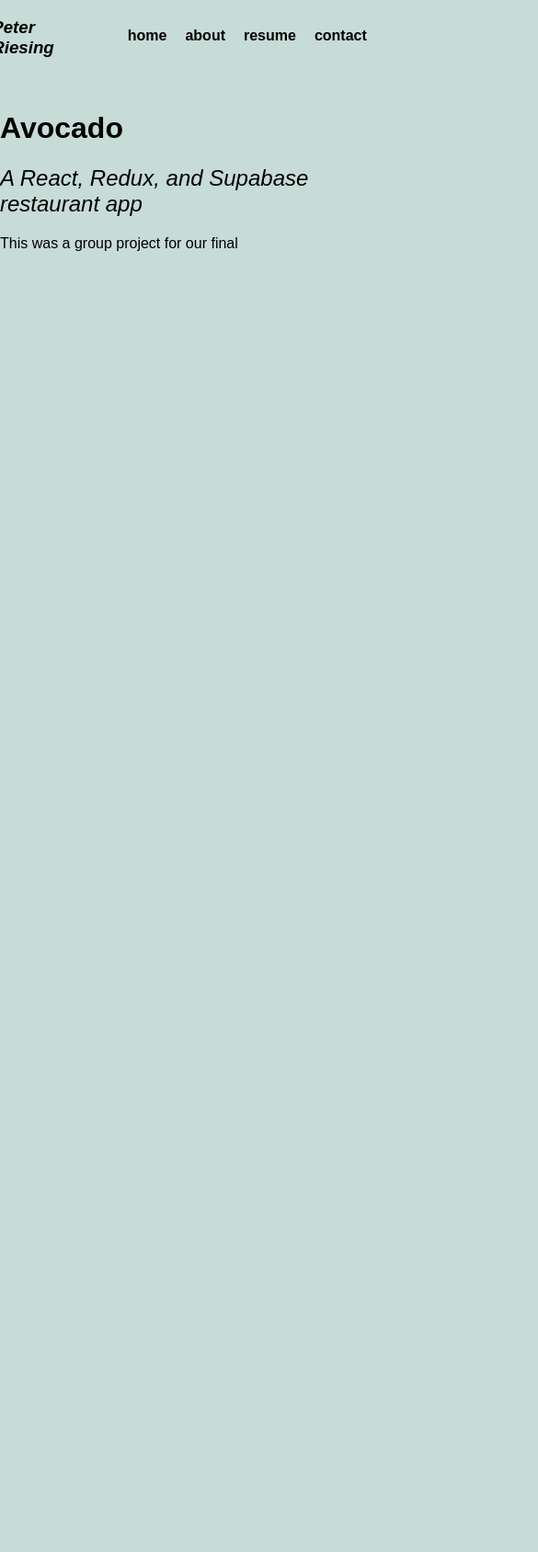
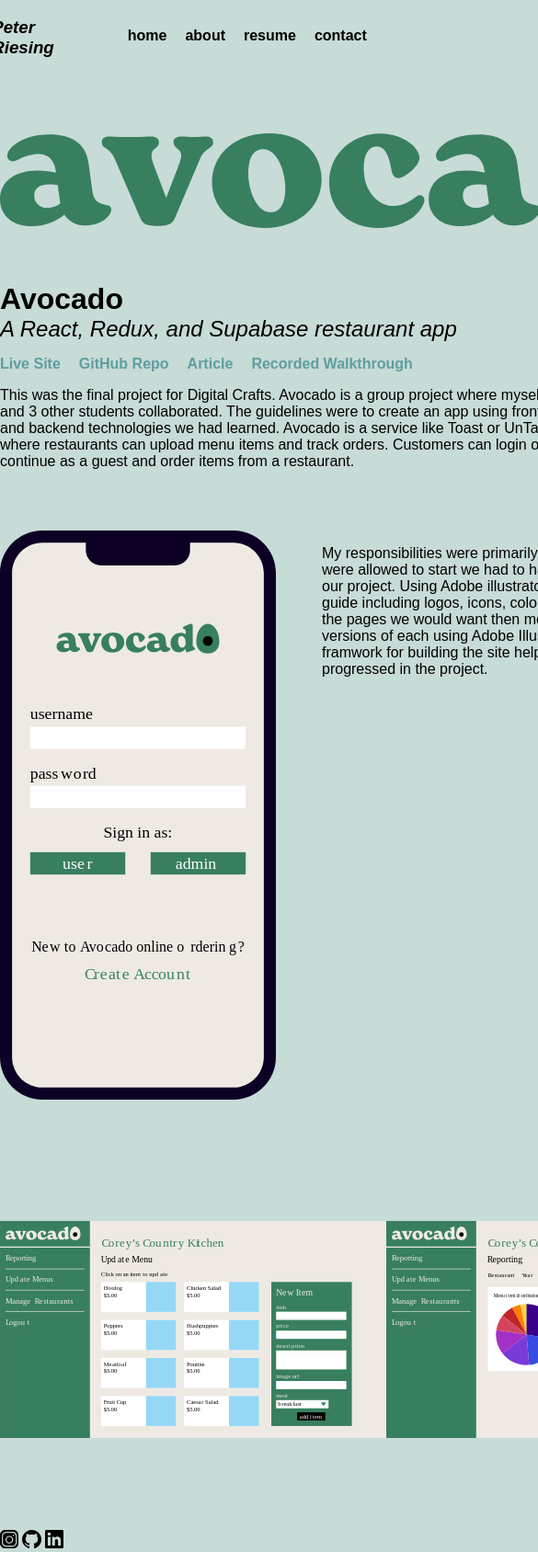
Before and after one commit to peterriesing/peterriesing.github.io, a plain HTML site: page pages/projects/avocado.html in a window 390 px wide. Shown: the top 1688 px of the page at 92% size, 585 px wide, since content can reach past the window. Before the commit the page ends 844 px from the top, so only its background shows below. Drawn offline with Linux system fonts and the light colour scheme; a web font is replaced by a local one.

Commit message:
avocado and icons

```diff
--- a/pages/projects/avocado.html
+++ b/pages/projects/avocado.html
@@ -20,10 +20,90 @@
       </div>
     </header>
     <div class="projpage">
-      <div class="projtop"></div>
-      <h1>Avocado</h1>
-      <h2>A React, Redux, and Supabase restaurant app</h2>
-      <p>This was a group project for our final</p>
+      <img src="../../public/avocado/avocado_green.svg" alt="avocado" />
+      <div class="projtop">
+        <div class="projhead">
+          <h1>Avocado</h1>
+          <h2>A React, Redux, and Supabase restaurant app</h2>
+          <div class="projlinks">
+            <a href="https://avocado-frontend.onrender.com/">Live Site</a>
+            <a href="https://github.com/Lasseignejk/Avocado-frontend"
+              >GitHub Repo</a
+            >
+            <a href="https://dev.to/megdiv/avocado-3im3">Article</a>
+            <a href="https://www.youtube.com/watch?v=wsLZCA090U4"
+              >Recorded Walkthrough</a
+            >
+          </div>
+          <p>
+            This was the final project for Digital Crafts. Avocado is a group
+            project where myself and 3 other students collaborated. The
+            guidelines were to create an app using front and backend
+            technologies we had learned. Avocado is a service like Toast or
+            UnTappd where restaurants can upload menu items and track orders.
+            Customers can login or continue as a guest and order items from a
+            restaurant.
+          </p>
+        </div>
+        <div class="projtech">
+          <h1>Tenchnologies</h1>
+          <h3>React.js</h3>
+          <h3>Redux</h3>
+          <h3>Supabase</h3>
+          <h3>Tailwind</h3>
+          <h3>Adobe Illustrator</h3>
+        </div>
+      </div>
+      <div class="projrow">
+        <img
+          class="imgleft"
+          src="../../public/avocado/login.svg"
+          alt="mobile login"
+        />
+        <div class="textright">
+          <p>
+            My responsibilities were primarily frontend for Avocado. Before we
+            were allowed to start we had to have a basic brand and theme for our
+            project. Using Adobe illustrator I made a one-page branding guide
+            including logos, icons, color palette, and fonts. I also outlined
+            the pages we would want then mocked up desktop and mobile versions
+            of each using Adobe Illustrator. We found having a framwork for
+            building the site helped ease the styling process as we progressed
+            in the project.
+          </p>
+        </div>
+      </div>
+      <div class="projrow">
+        <p></p>
+      </div>
+      <div class="projimgrow">
+        <img
+          class="imgwide"
+          src="../../public/avocado/admin menu.svg"
+          alt="admin menu"
+        />
+        <img
+          class="imgwide"
+          src="../../public/avocado/dashboard.svg"
+          alt="admin dashboard"
+        />
+      </div>
     </div>
   </body>
+  <footer>
+    <div class="socialicons">
+      <a href="https://www.instagram.com/peter.riesing/"
+        ><img
+          class="icon"
+          src="../../public/icon_instagram.svg"
+          alt="instagram"
+      /></a>
+      <a href="https://github.com/peterriesing"
+        ><img class="icon" src="../../public/icon_github.svg" alt="github"
+      /></a>
+      <a href="https://www.linkedin.com/in/peter-riesing-5059b3258/"
+        ><img class="icon" src="../../public/icon_linkedin.svg" alt="linkedin"
+      /></a>
+    </div>
+  </footer>
 </html>
--- a/styles/style.css
+++ b/styles/style.css
@@ -150,9 +150,76 @@ header {
   margin: 0px 10%;
 }
 
+/* ===============  PROJECT PAGES  =============== */
+
 .projpage {
   margin: 100px auto;
-  max-width: 1000px;
+  max-width: 900px;
+}
+
+.projtop {
+  margin: 50px 0px;
+  display: flex;
+  gap: 60px;
+}
+
+.projhead h1 {
+  margin: 0px;
+}
+
+.projhead h2 {
+  margin: 0px;
+}
+.projlinks {
+  margin-top: 15px;
+  display: flex;
+  gap: 20px;
+}
+
+.projlinks a {
+  font-family: "niveau-grotesk", sans-serif;
+  font-weight: 700;
+  font-style: normal;
+  text-decoration: none;
+  color: cadetblue;
+}
+
+.projlinks a:hover {
+  color: black;
+}
+
+.projtech h1 {
+  font-size: 1.5rem;
+  border-bottom: 2px solid cadetblue;
+  padding-bottom: 0.5rem;
+}
+.projtech h3 {
+  list-style: none;
+  font-family: "niveau-grotesk", sans-serif;
+  font-weight: 500;
+  margin: 0.5rem 0rem;
+  font-size: 1rem;
+}
+.projrow {
+  display: flex;
+  gap: 50px;
+  margin: 50px 0px;
+}
+.projimgrow {
+  display: flex;
+  justify-content: space-around;
+}
+
+.imgleft {
+  width: 300px;
+}
+
+.imgwide {
+  width: 420px;
+}
+
+.icon {
+  height: 20px;
 }
 
 /* Niveau Grotesk Regular
```
Also changed, not shown: public/avocado/admin menu.svg (added), public/avocado/avocado_green.svg (added), public/avocado/dashboard.svg (added), public/avocado/login.svg (added), public/icon_github.svg (added), public/icon_instagram.svg (added), public/icon_linkedin.svg (added), 2 other files.
